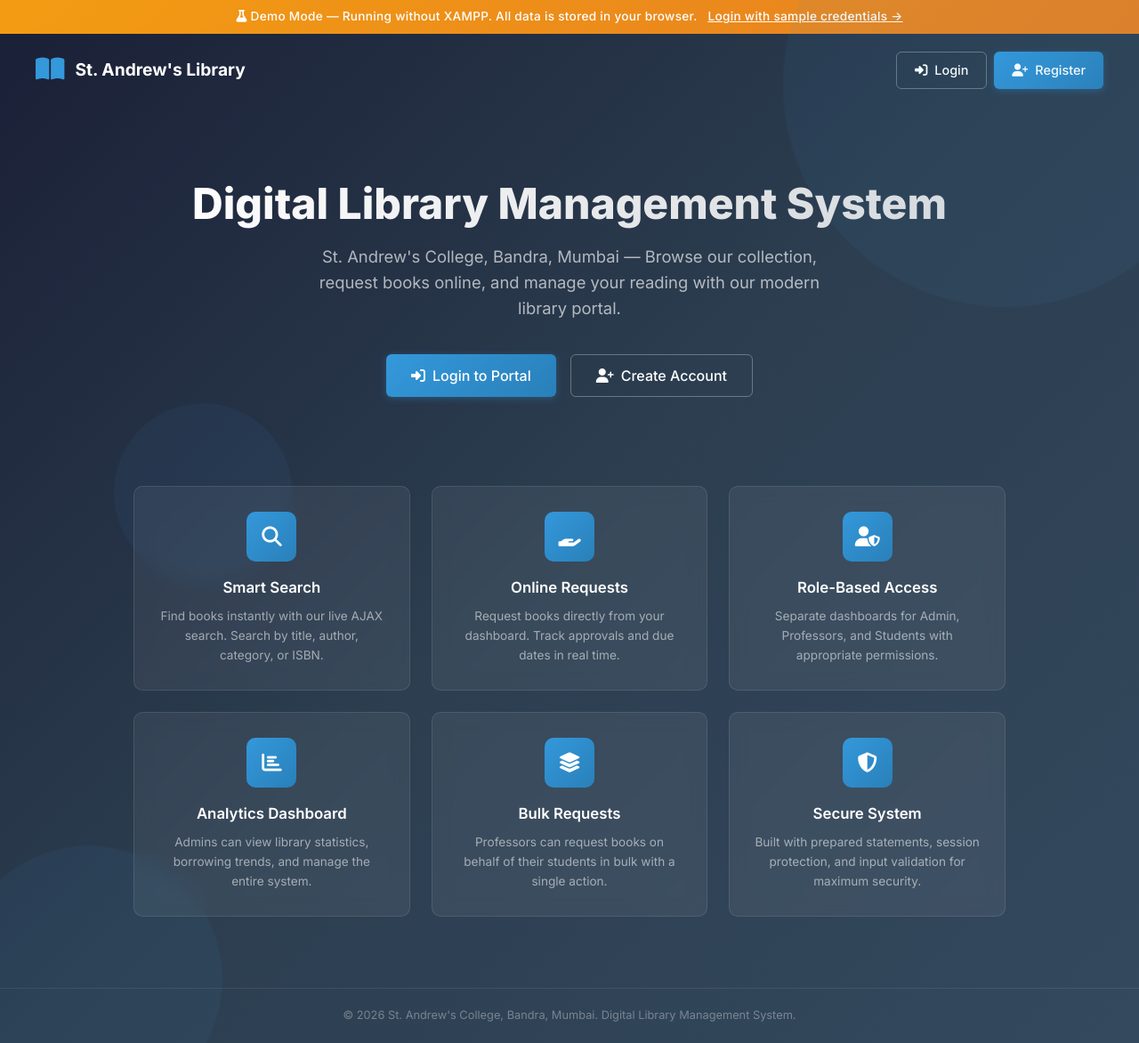
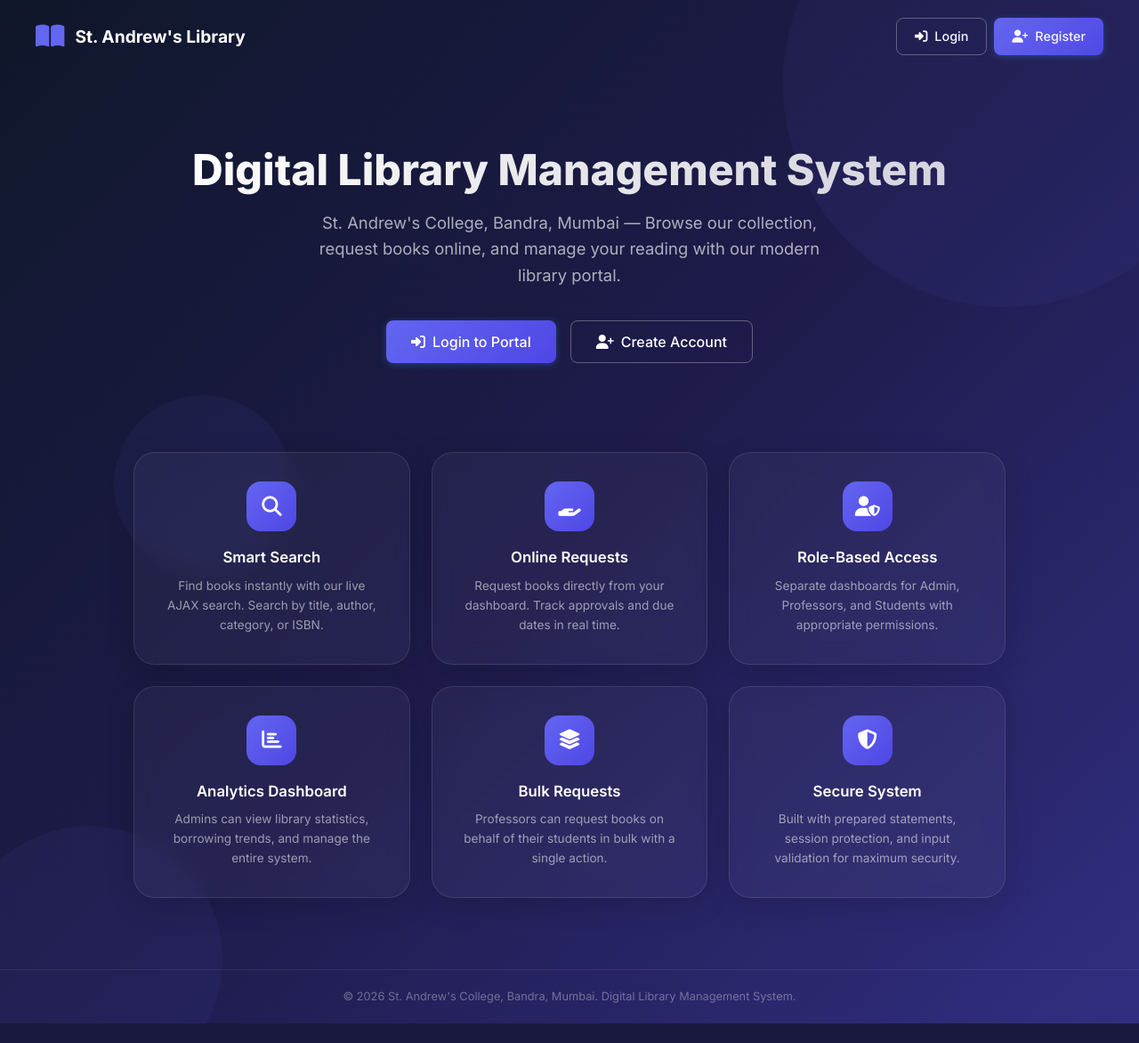
Before and after one commit to MacBrass/Library_Management_System, a PHP site: page /library-system/index.html in a window 1280 px wide. Shown: the whole page at 89% size. After the commit the page ends 1150 px from the top, so only its background shows below. Run offline with PHP 8.4, Linux system fonts and the light colour scheme.

Commit message:
Remove demo banner and upgrade UI to premium aesthetic

```diff
--- a/assets/css/style.css
+++ b/assets/css/style.css
@@ -5,47 +5,49 @@
 
 /* ---- CSS Custom Properties (Design Tokens) ---- */
 :root {
-    /* Primary Colors */
-    --primary: #2c3e50;
-    --primary-light: #34495e;
-    --primary-dark: #1a252f;
+    /* Primary Colors - Modern Dark Slate/Indigo hybrid */
+    --primary: #0f172a;
+    --primary-light: #1e293b;
+    --primary-dark: #020617;
 
-    /* Accent Colors */
-    --accent: #3498db;
-    --accent-light: #5dade2;
-    --accent-dark: #2980b9;
+    /* Accent Colors - Vibrant Indigo/Violet */
+    --accent: #6366f1;
+    --accent-light: #818cf8;
+    --accent-dark: #4f46e5;
 
-    /* Status Colors */
-    --success: #27ae60;
-    --success-light: #2ecc71;
-    --warning: #f39c12;
-    --warning-light: #f1c40f;
-    --danger: #e74c3c;
-    --danger-light: #ec7063;
-    --info: #17a2b8;
+    /* Status Colors - Bright and modern */
+    --success: #10b981;
+    --success-light: #34d399;
+    --warning: #f59e0b;
+    --warning-light: #fbbf24;
+    --danger: #ef4444;
+    --danger-light: #f87171;
+    --info: #0ea5e9;
 
-    /* Neutrals */
-    --bg-body: #f0f2f5;
+    /* Neutrals - Soft backrounds and refined borders */
+    --bg-body: #f8fafc;
     --bg-card: #ffffff;
-    --bg-sidebar: #1a1f36;
-    --bg-sidebar-hover: #252b48;
-    --bg-topbar: #ffffff;
-    --text-primary: #2c3e50;
-    --text-secondary: #6c757d;
-    --text-muted: #95a5a6;
+    --bg-sidebar: #0f172a;
+    --bg-sidebar-hover: #1e293b;
+    --bg-topbar: rgba(255, 255, 255, 0.85);
+    --text-primary: #0f172a;
+    --text-secondary: #475569;
+    --text-muted: #94a3b8;
     --text-white: #ffffff;
-    --border-color: #e1e8ed;
-    --shadow-sm: 0 1px 3px rgba(0,0,0,0.08);
-    --shadow-md: 0 4px 12px rgba(0,0,0,0.1);
-    --shadow-lg: 0 8px 30px rgba(0,0,0,0.12);
+    --border-color: #e2e8f0;
+
+    /* Modern soft, colored shadows */
+    --shadow-sm: 0 2px 4px rgba(0,0,0,0.04);
+    --shadow-md: 0 4px 14px rgba(0,0,0,0.06);
+    --shadow-lg: 0 12px 32px rgba(99, 102, 241, 0.08);
 
     /* Layout */
-    --sidebar-width: 260px;
-    --topbar-height: 64px;
-    --radius-sm: 6px;
-    --radius-md: 10px;
-    --radius-lg: 16px;
-    --transition: all 0.3s cubic-bezier(0.4, 0, 0.2, 1);
+    --sidebar-width: 270px;
+    --topbar-height: 70px;
+    --radius-sm: 8px;
+    --radius-md: 16px;
+    --radius-lg: 24px;
+    --transition: all 0.4s cubic-bezier(0.16, 1, 0.3, 1);
 }
 
 /* ---- Reset & Base ---- */
@@ -103,6 +105,8 @@ img {
     right: 0;
     height: var(--topbar-height);
     background: var(--bg-topbar);
+    backdrop-filter: blur(12px);
+    -webkit-backdrop-filter: blur(12px);
     border-bottom: 1px solid var(--border-color);
     display: flex;
     align-items: center;
@@ -421,11 +425,16 @@ img {
    ============================================================ */
 .card {
     background: var(--bg-card);
-    border-radius: var(--radius-md);
-    box-shadow: var(--shadow-sm);
+    border-radius: var(--radius-lg);
+    box-shadow: var(--shadow-md);
     border: 1px solid var(--border-color);
     margin-bottom: 24px;
     overflow: hidden;
+    transition: var(--transition);
+}
+
+.card:hover {
+    box-shadow: var(--shadow-lg);
 }
 
 .card-header {
@@ -907,6 +916,7 @@ textarea.form-control {
     color: var(--text-primary);
     display: -webkit-box;
     -webkit-line-clamp: 2;
+    line-clamp: 2;
     -webkit-box-orient: vertical;
     overflow: hidden;
 }
@@ -1051,7 +1061,7 @@ textarea.form-control {
    ============================================================ */
 .landing-wrapper {
     min-height: 100vh;
-    background: linear-gradient(135deg, #1a1f36 0%, #2c3e50 50%, #34495e 100%);
+    background: linear-gradient(135deg, #0f172a 0%, #1e1b4b 50%, #312e81 100%);
     color: var(--text-white);
     position: relative;
     overflow: hidden;
@@ -1125,13 +1135,15 @@ textarea.form-control {
 }
 
 .feature-card {
-    background: rgba(255,255,255,0.06);
+    background: rgba(255,255,255,0.04);
     border: 1px solid rgba(255,255,255,0.1);
-    border-radius: var(--radius-md);
-    padding: 28px;
+    box-shadow: 0 8px 32px rgba(0,0,0,0.15);
+    border-radius: var(--radius-lg);
+    padding: 32px;
     text-align: center;
     transition: var(--transition);
-    backdrop-filter: blur(10px);
+    backdrop-filter: blur(12px);
+    -webkit-backdrop-filter: blur(12px);
 }
 
 .feature-card:hover {
--- a/assets/js/demo-ui.js
+++ b/assets/js/demo-ui.js
@@ -142,10 +142,7 @@ const DemoUI = (function () {
     }
 
     function renderDemoBanner() {
-        return `<div style="background: linear-gradient(135deg, #f39c12, #e67e22); color: #fff; text-align: center; padding: 6px 16px; font-size: 0.8rem; font-weight: 500; position: fixed; top: 0; left: 0; right: 0; z-index: 10000;">
-            <i class="fas fa-flask"></i> Demo Mode — Data stored in browser localStorage
-        </div>
-        <style>.topbar { margin-top: 28px !important; }</style>`;
+        return ``;
     }
 
     function initLayout(requiredRole) {
--- a/index.html
+++ b/index.html
@@ -23,13 +23,7 @@
         <div class="floating-shape s2"></div>
         <div class="floating-shape s3"></div>
 
-        <!-- Demo Mode Banner -->
-        <div
-            style="background: linear-gradient(135deg, #f39c12, #e67e22); color: #fff; text-align: center; padding: 8px 16px; font-size: 0.85rem; font-weight: 500; letter-spacing: 0.3px;">
-            <i class="fas fa-flask"></i> Demo Mode — Running without XAMPP. All data is stored in your browser.
-            <a href="auth/login.html" style="color: #fff; text-decoration: underline; margin-left: 8px;">Login with
-                sample credentials →</a>
-        </div>
+        <!-- Demo Mode Banner removed -->
 
         <!-- Navigation -->
         <nav class="landing-nav">
```
